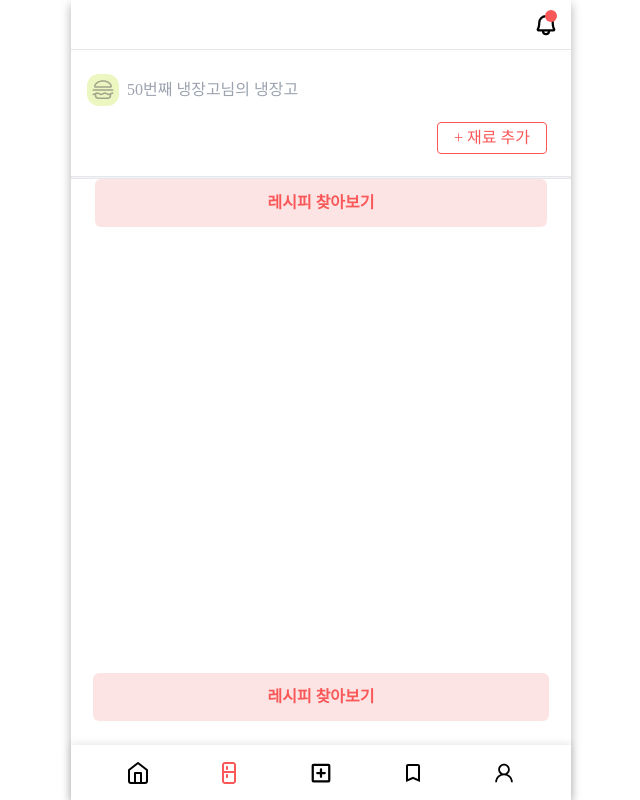
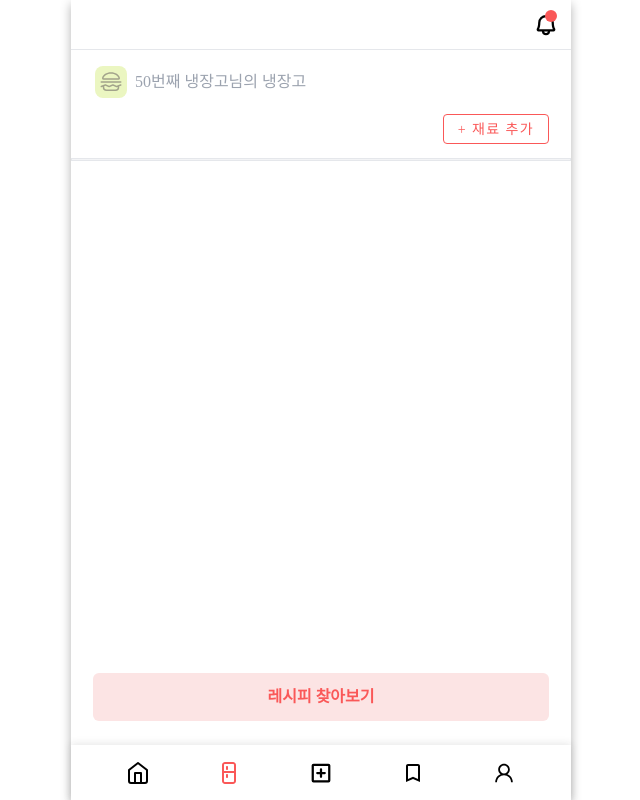
Before and after one commit to OZ-Coding-School/oz_02_main-001-FE, a React (Vite) app: page /refrigerator in a window 1280 px wide. Shown: the whole page, without its empty margins (319-959 px from the left). Built offline with nearby package versions, Linux system fonts and the light colour scheme; a web font is replaced by a local one.

Commit message:
Style: BigButton 컴퍼는트 index로 이동

```diff
--- a/src/pages/RefrigeratorPage/components/RefrigeratorItem.tsx
+++ b/src/pages/RefrigeratorPage/components/RefrigeratorItem.tsx
@@ -1,4 +1,3 @@
-import BigButton from "@components/buttons/BigButton";
 import React from "react";
 import { PiHamburger } from "react-icons/pi";
 import { useNavigate } from "react-router";
@@ -17,24 +16,26 @@ const RefrigeratorItem: React.FC<RefrigeratorItemProps> = ({ refrigerator }) =>
 
   return (
     <div>
-      <div className="flex items-center space-x-2 mt-6">
-        <div className="bg-[#EBF6C1] rounded-xl w-8 h-8 flex justify-center items-center ml-4">
+      <div className="flex items-center space-x-2 mt-4">
+        <div className="bg-[#EBF6C1] rounded-lg w-8 h-8 flex justify-center items-center ml-6">
           <PiHamburger className="w-6 h-6" style={{ color: "#A2A38B" }} />
         </div>
         <span className="text-gray-400">{refrigerator.nickname}님의 냉장고</span>
       </div>
-      <div className="mt-4 absolute right-6">
+      <div className="mt-4 absolute right-[22px]">
         <button
           onClick={handleClick}
-          className="border border-solid border-redPink rounded-[4px] pl-4 pr-4 pt-[3px] pb-[3px]"
+          className="border border-solid border-redPink rounded-[4px] pl-[14px] pr-[14px] pt-[2px] pb-[2px]"
         >
-          <span className="text-redPink">+ 재료 추가</span>
+          <span
+            className="text-redPink w-full text-sm font-medium"
+            style={{ letterSpacing: "0.1em" }}
+          >
+            + 재료 추가
+          </span>
         </button>
       </div>
-      <div className="mt-[70px] border w-full px-2 h-[3px] bg-gray-100"></div>
-      <div className="relative pl-6 pr-6 mb-[50px] font-bold">
-        <BigButton buttonText={"레시피 찾아보기"} />
-      </div>
+      <div className="mt-[60px] border w-full px-2 h-[3px] bg-gray-100"></div>
     </div>
   );
 };
```
